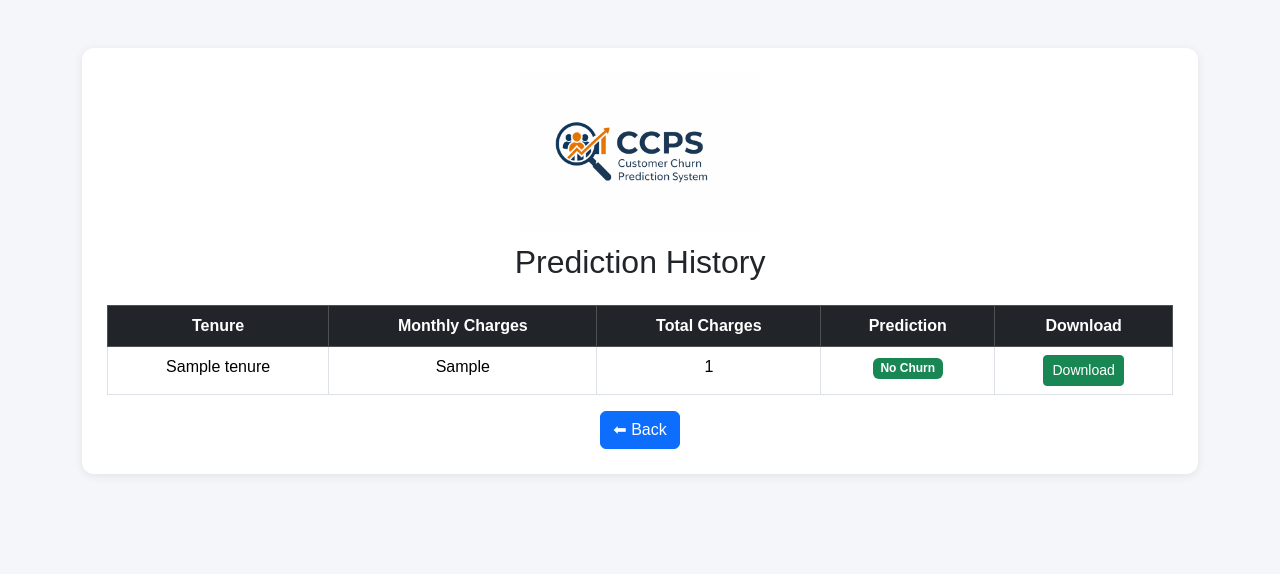
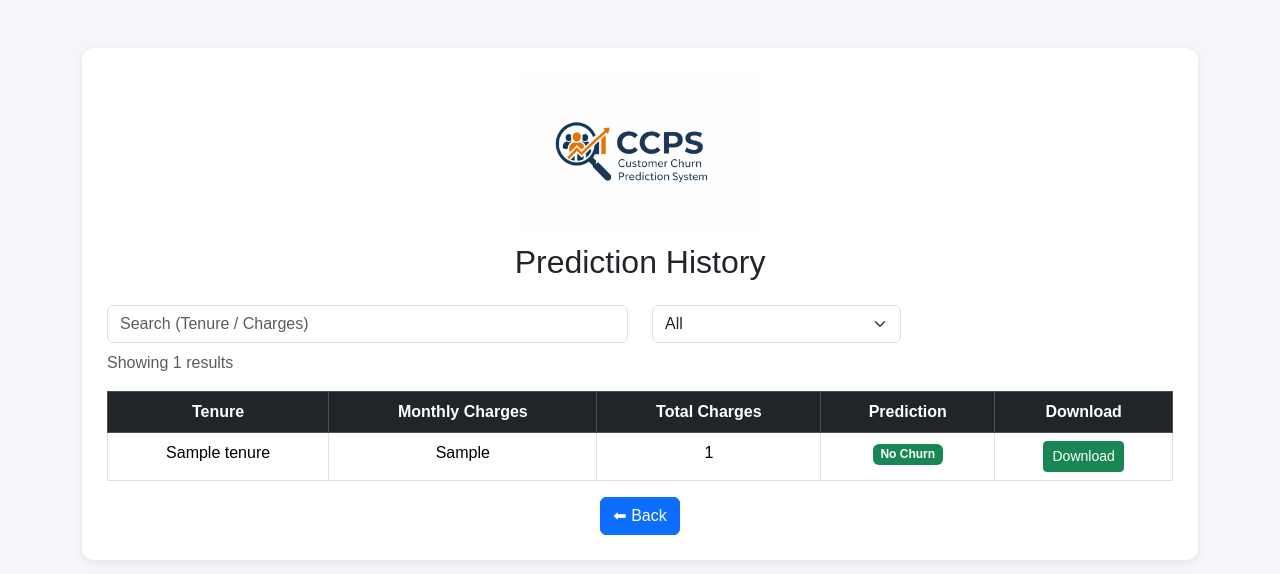
Before and after one commit to rajatshinde77/customer-churn-app, a Flask app: page /history in a window 1280 px wide. Shown: the top 574 px of the page. Run offline with Flask 3, Linux system fonts and the light colour scheme; a user stored in the database is signed in; a database or web service that is not in the repository returns one stand-in record (values such as "Sample title"); parts of the project's set-up code (start-up, migrations or seed data) failed here and were passed over.

Commit message:
Added search and filter in history page

```diff
--- a/app.py
+++ b/app.py
@@ -334,8 +334,8 @@ def predict():
                 "tenure": data["tenure"],
                 "monthly_charges": data["monthly_charges"],
                 "total_charges": data["total_charges"],
-                "prediction": result
-        })
+                "prediction": result,
+            })
 
         # -------------------------
         # Store for PDF
--- a/templates/history.html
+++ b/templates/history.html
@@ -24,10 +24,9 @@ body {
 /* Logo */
 .logo {
     display: block;
-    margin: 0 auto 10px;   /* small gap below logo */
-    width: 240px;          /* perfect size */
+    margin: 0 auto 10px;
+    width: 240px;
 }
-
 </style>
 
 </head>
@@ -43,7 +42,27 @@ body {
 
 <h2 class="text-center mb-4">Prediction History</h2>
 
-<table class="table table-hover table-bordered text-center">
+<!-- 🔍 SEARCH + FILTER -->
+<div class="row mb-2">
+
+  <div class="col-md-6">
+    <input type="text" id="searchInput" class="form-control" placeholder="Search (Tenure / Charges)">
+  </div>
+
+  <div class="col-md-3">
+    <select id="filterChurn" class="form-select">
+      <option value="all">All</option>
+      <option value="churn">Churn</option>
+      <option value="no churn">No Churn</option>
+    </select>
+  </div>
+
+</div>
+
+<!-- ✅ RESULT COUNT -->
+<p id="resultCount" class="text-muted mb-3"></p>
+
+<table class="table table-hover table-bordered text-center" id="historyTable">
 
 <thead class="table-dark">
 
@@ -67,8 +86,8 @@ body {
 <td>{{ row.monthly_charges }}</td>
 <td>{{ row.total_charges }}</td>
 
-<!-- FIXED PREDICTION DISPLAY -->
-<td>
+<!-- ✅ Prediction -->
+<td class="churn-status">
     {% if row.prediction == "Customer Will Churn" %}
         <span class="badge bg-danger">Churn</span>
     {% else %}
@@ -76,7 +95,6 @@ body {
     {% endif %}
 </td>
 
-<!-- DOWNLOAD BUTTON -->
 <td>
     <a href="/download/{{ row._id }}" class="btn btn-success btn-sm">
         Download
@@ -99,5 +117,62 @@ body {
 
 </div>
 
+<!-- 🔥 JAVASCRIPT (FINAL FIXED) -->
+<script>
+
+const searchInput = document.getElementById("searchInput");
+const filterChurn = document.getElementById("filterChurn");
+
+// Run when page loads
+document.addEventListener("DOMContentLoaded", filterTable);
+
+// Fast typing
+searchInput.addEventListener("input", filterTable);
+
+// Instant dropdown
+filterChurn.addEventListener("change", filterTable);
+
+function filterTable() {
+
+  const searchValue = searchInput.value.toLowerCase().trim();
+  const filterValue = filterChurn.value.toLowerCase();
+
+  const rows = document.querySelectorAll("#historyTable tbody tr");
+
+  let visibleCount = 0;
+
+  rows.forEach(row => {
+
+    const tenure = row.cells[0].innerText.toLowerCase();
+    const monthly = row.cells[1].innerText.toLowerCase();
+    const total = row.cells[2].innerText.toLowerCase();
+
+    const churn = row.querySelector(".churn-status")
+                     .innerText.toLowerCase()
+                     .trim();
+
+    let matchesSearch = tenure.includes(searchValue) ||
+                        monthly.includes(searchValue) ||
+                        total.includes(searchValue);
+
+    let matchesFilter = (filterValue === "all") || (churn === filterValue);
+
+    if (matchesSearch && matchesFilter) {
+      row.style.display = "";
+      visibleCount++;
+    } else {
+      row.style.display = "none";
+    }
+
+  });
+
+  // Show result count
+  document.getElementById("resultCount").innerText =
+    "Showing " + visibleCount + " results";
+
+}
+
+</script>
+
 </body>
 </html>
```
Also changed, not shown: templates/base.html (+29 -1 lines), 1 other file.
